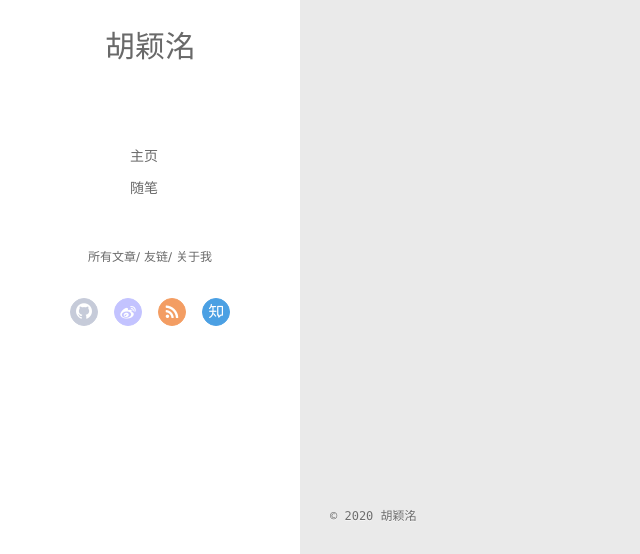
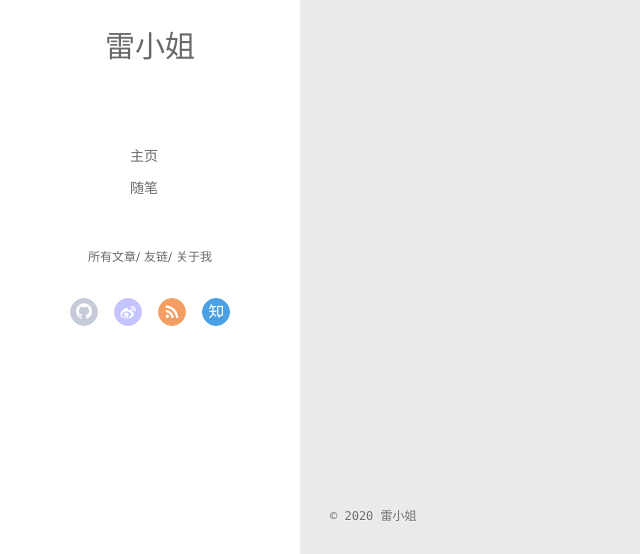
Before and after one commit to hellolife1/hellolife1.github.io, a plain HTML site: page archives/index.html in a window 1280 px wide. Shown: the part 243-797 px from the top of the page, 0-640 px from the left. Drawn offline with Linux system fonts and the light colour scheme; no server answers.

Commit message:
Site updated: 2020-03-22 21:36:00

```diff
--- a/archives/index.html
+++ b/archives/index.html
@@ -13,7 +13,7 @@
 <meta property="og:url" content="http://yoursite.com/archives/index.html">
 <meta property="og:site_name" content="个人博客">
 <meta property="og:locale" content="en_US">
-<meta property="article:author" content="胡颖洺">
+<meta property="article:author" content="雷小姐">
 <meta name="twitter:card" content="summary">
 
     <link rel="alternative" href="/atom.xml" title="个人博客" type="application/atom+xml">
@@ -46,7 +46,7 @@
 			<img src="" class="js-avatar">
 		</a>
 		<hgroup>
-		  <h1 class="header-author"><a href="/">胡颖洺</a></h1>
+		  <h1 class="header-author"><a href="/">雷小姐</a></h1>
 		</hgroup>
 
 
@@ -104,7 +104,7 @@
 				<img src="" class="js-avatar">
 			</div>
 			<hgroup>
-			  <h1 class="header-author js-header-author">胡颖洺</h1>
+			  <h1 class="header-author js-header-author">雷小姐</h1>
 			</hgroup>
 
 
@@ -202,7 +202,7 @@
   <div class="outer">
     <div id="footer-info">
     	<div class="footer-left">
-    		&copy; 2020 胡颖洺
+    		&copy; 2020 雷小姐
     	</div>
       	<div class="footer-right">
       		<a href="http://hexo.io/" target="_blank">Hexo</a>  Theme <a href="https://github.com/litten/hexo-theme-yilia" target="_blank">Yilia</a> by Litten
```
Also changed, not shown: 2020/03/21/hello-world/index.html (+4 -4 lines), archives/2020/03/index.html (+4 -4 lines), archives/2020/index.html (+4 -4 lines), index.html (+4 -4 lines).
